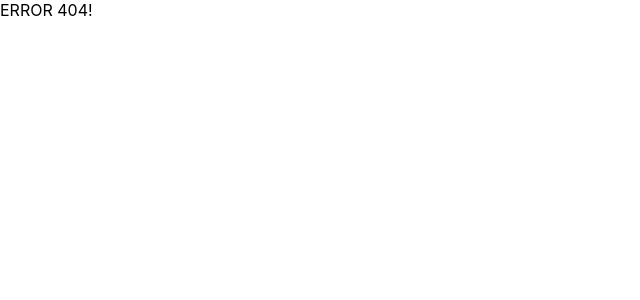
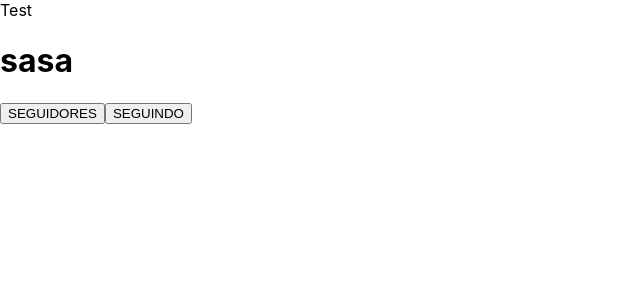
Before and after one commit to Software-Engineering-Assistantship/ess-base-project, a React (Create React App) app in the folder frontend/: page /users/1 in a window 1280 px wide. Before the commit this address had no page. Shown: the top 300 px of the page, without its empty margins (0-640 px from the left). Built offline with nearby package versions, Linux system fonts and the light colour scheme.

Commit message:
feat(followers): add followers and following buttons to user page

```diff
--- /dev/null
+++ b/frontend/src/routes/Followers.js
@@ -0,0 +1,11 @@
+import React from "react"
+
+const Followers = () => {
+    return (
+        <div>
+            Seguidores
+        </div>
+    )
+}
+
+export default Followers
--- /dev/null
+++ b/frontend/src/routes/Following.js
@@ -0,0 +1,11 @@
+import React from "react"
+
+const Following = () => {
+    return (
+        <div>
+            Seguindo
+        </div>
+    )
+}
+
+export default Following
--- /dev/null
+++ b/frontend/src/routes/UserPage.js
@@ -0,0 +1,28 @@
+import React from "react"
+import { useNavigate } from "react-router-dom"
+
+const UserPage = () => {
+
+    let navigate = useNavigate()
+    let user = {
+        id: 132,
+        name: "sasa"
+    }
+
+    return (
+        <div>
+        <h1> {user.name} </h1>
+
+        <button onClick={() => navigate("/users/followers/" + user.id)}>
+            SEGUIDORES
+        </button>
+
+        <button onClick={() => navigate("/users/following/" + user.id)}>
+            SEGUINDO
+        </button>
+        </div>
+      )
+
+}
+
+export default UserPage
```
Also changed, not shown: frontend/src/index.js (+21 -0 lines).
